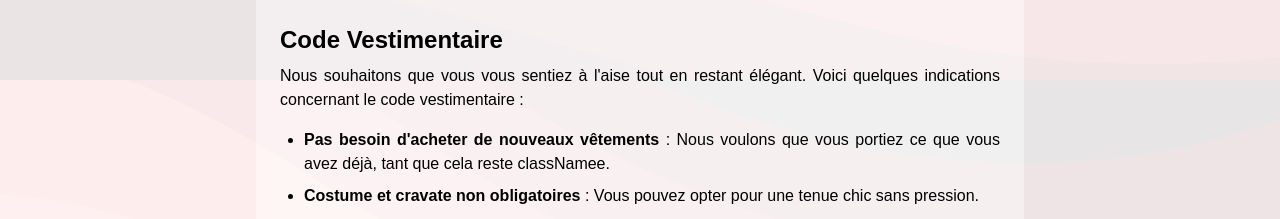
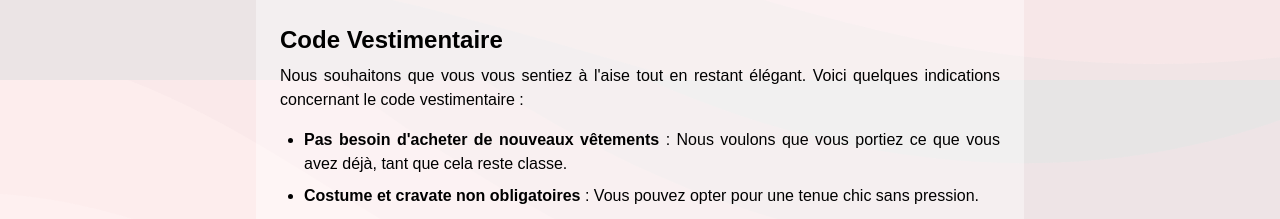
Before and after one commit to CharlesAlbert-Raymond/mariage-b-r, a Next.js app: page / in a window 1280 px wide. Shown: the part 1520-1739 px from the top of the page. Built offline with nearby package versions, Linux system fonts and the light colour scheme; no server answers.

Commit message:
hotfix typos

```diff
--- a/src/app/(root)/text.tsx
+++ b/src/app/(root)/text.tsx
@@ -91,7 +91,7 @@ const Text = () => {
                         Pas besoin d&apos;acheter de nouveaux vêtements
                     </strong>{" "}
                     : Nous voulons que vous portiez ce que vous avez déjà, tant
-                    que cela reste classNamee.
+                    que cela reste classe.
                 </li>
                 <li className="content__list-item">
                     <strong>Costume et cravate non obligatoires</strong> : Vous
```
